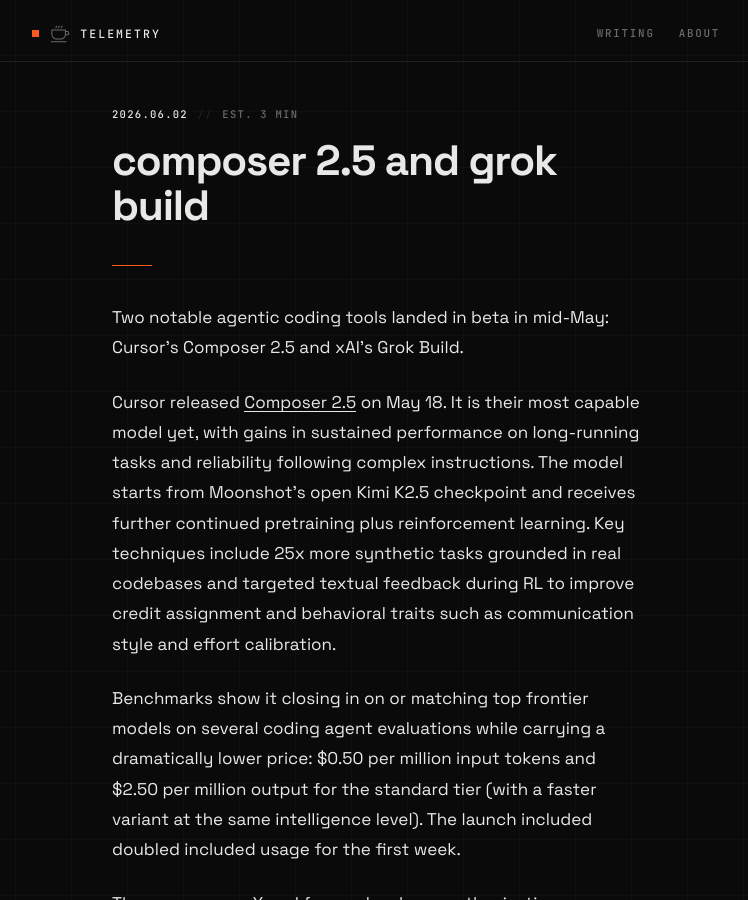
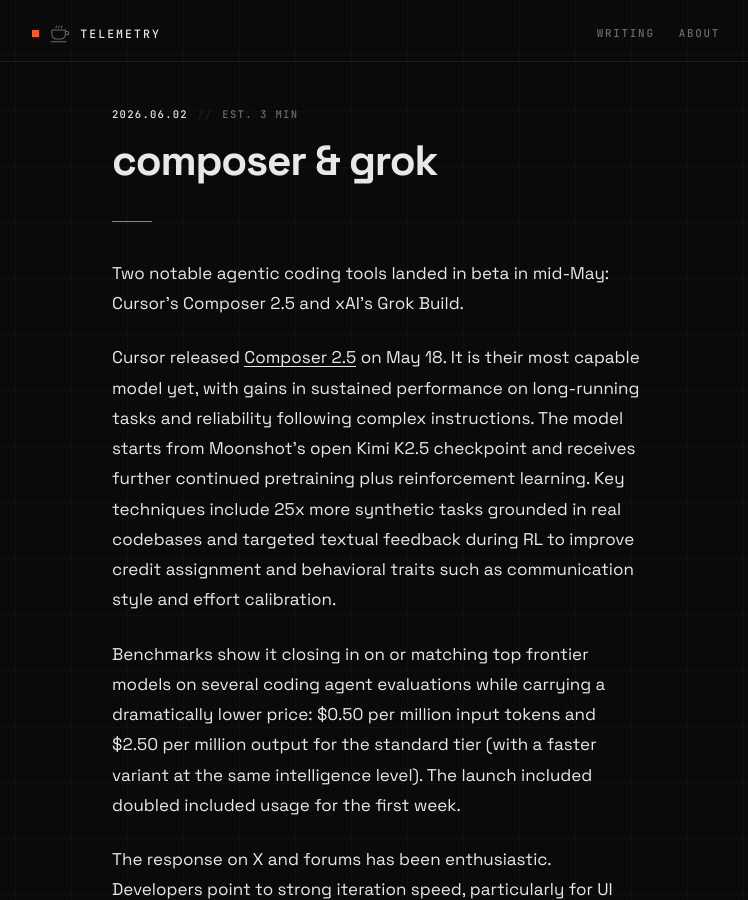
Before and after one commit to colesmcintosh/blog, a Jekyll site: the page built from _posts/2026-06-02-composer-2-5-and-grok-build.md, in a window 1280 px wide and 900 px high. Shown: the whole window, without its empty margins (264-1012 px from the left). Built offline with Jekyll 4.4.1, drawn with Linux system fonts in a browser that asks for light colours.

Commit message:
Shorten composer post title to "composer & grok"

```diff
--- a/_posts/2026-06-02-composer-2-5-and-grok-build.md
+++ b/_posts/2026-06-02-composer-2-5-and-grok-build.md
@@ -1,6 +1,6 @@
 ---
 layout: post
-title: "composer 2.5 and grok build"
+title: "composer & grok"
 date: 2026-06-02 09:00:00 -0500
 categories: update
 ---
```
